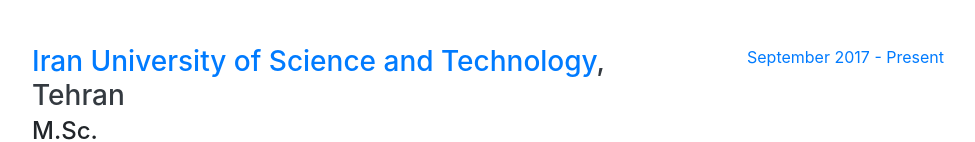
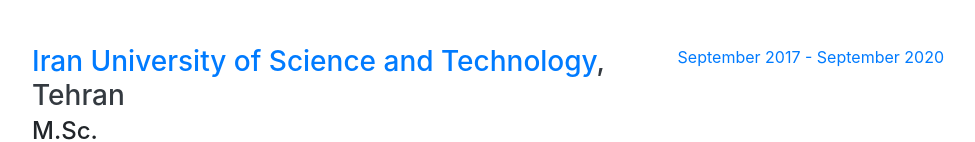
Before and after one commit to imnr/SPW, a website with bundled scripts: page index.html in a window 1280 px wide. Shown: the part 2377-2519 px from the top of the page, without its empty margins (288-1263 px from the left). Built offline with nearby package versions, Linux system fonts and the light colour scheme; some icons are missing; a web font is replaced by a local one.

Commit message:
updated dates

```diff
--- a/index.html
+++ b/index.html
@@ -695,7 +695,7 @@
             </p>
           </div>
           <div class="resume-date text-md-right">
-            <span class="text-primary">September 2017 - Present</span>
+            <span class="text-primary">September 2017 - September 2020</span>
           </div>
         </div>
 
```
